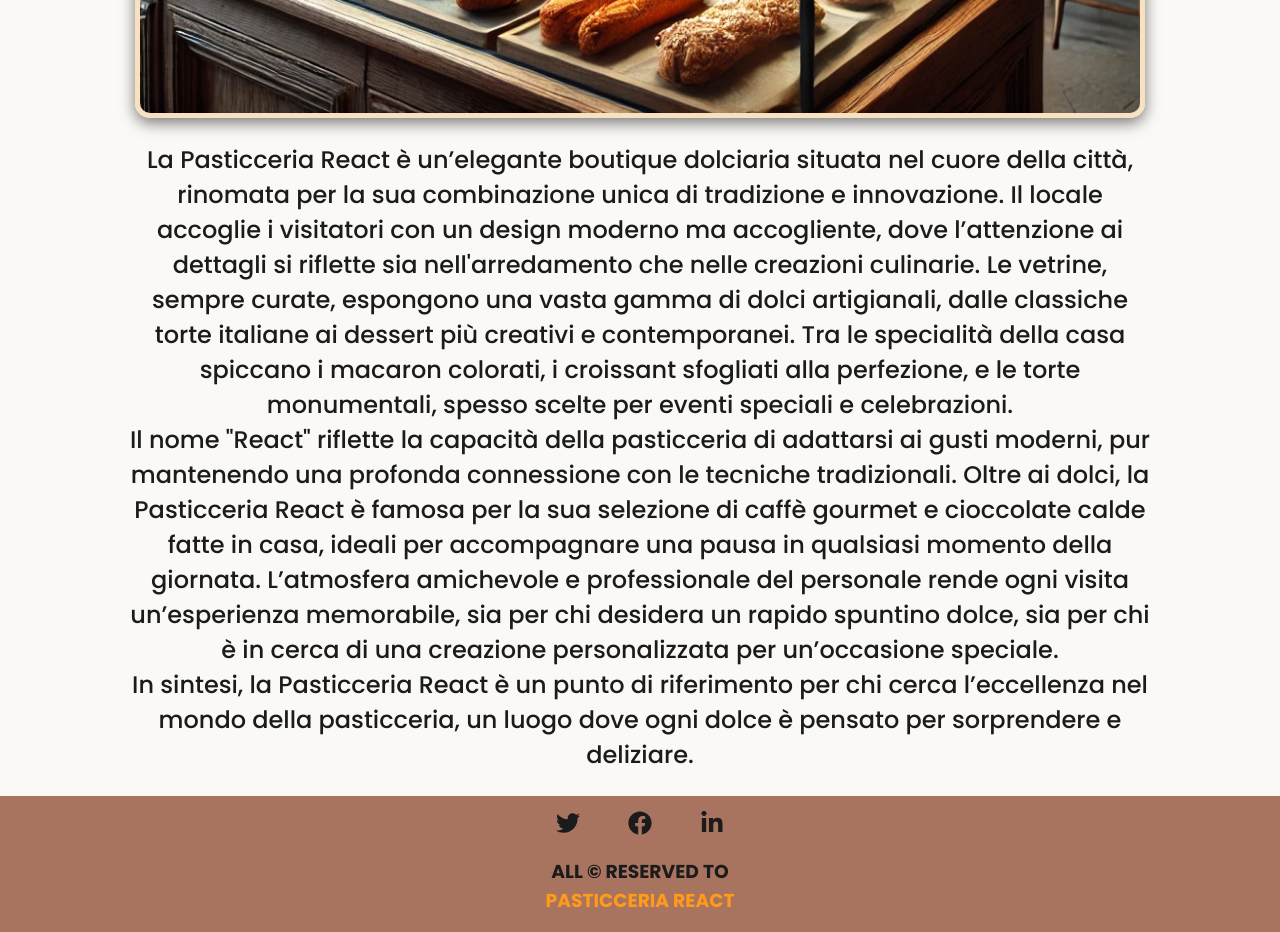
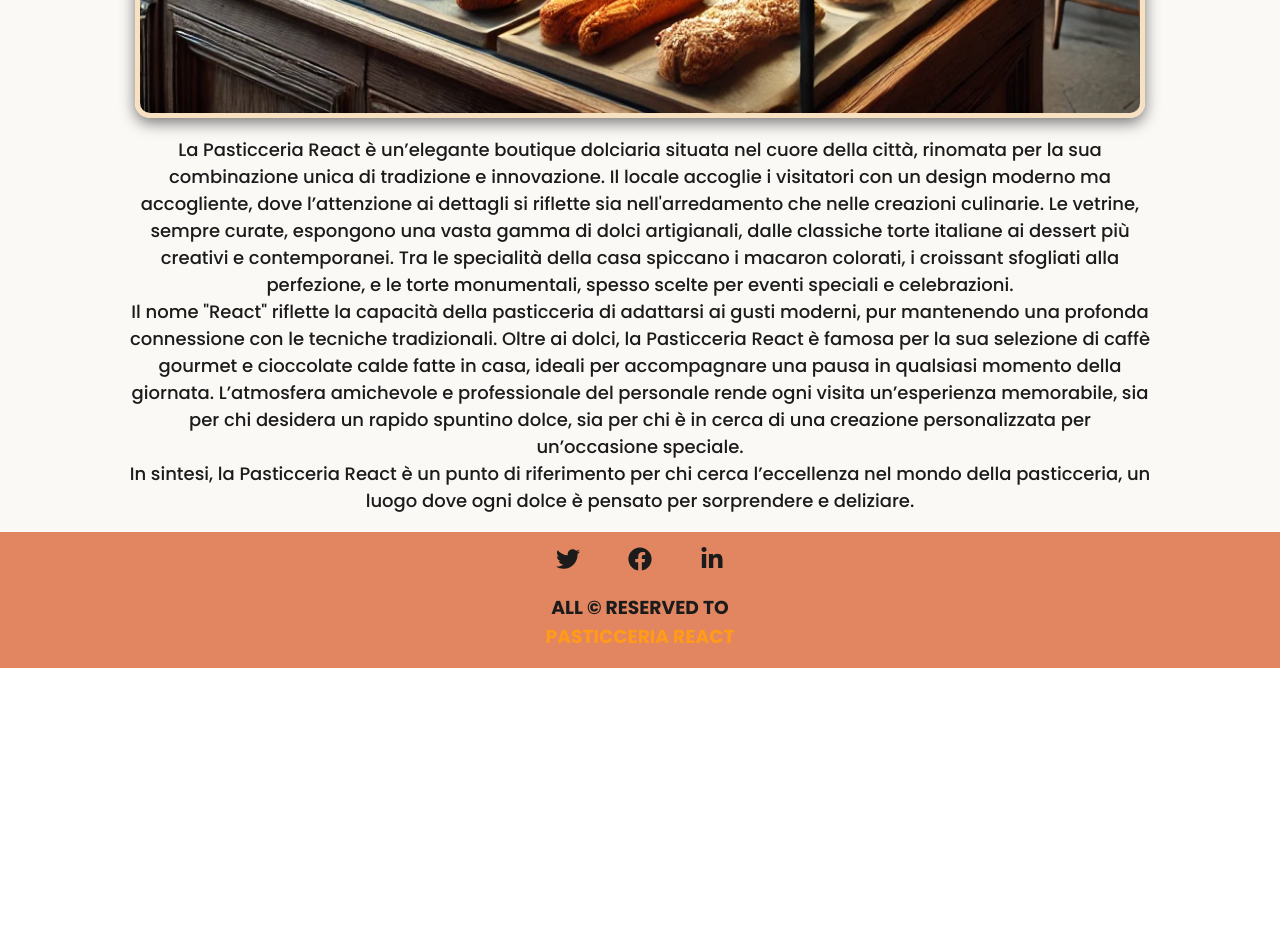
Before and after one commit to Gancone/pasticceria-di-React, a React (Create React App) app: page /chi-siamo in a window 1280 px wide. Shown: the part 1040-1972 px from the top of the page. After the commit the page ends 1708 px from the top, so only its background shows below. Built offline with nearby package versions, Linux system fonts and the light colour scheme.

Commit message:
modifcato marrone e cambiato dimensione font in chi siamo

```diff
--- a/src/index.css
+++ b/src/index.css
@@ -21,7 +21,7 @@
 .light-mode {
     --crema: #F7E1C1;
     --rosa: #F8B195;
-    --marrone: #a8745f;
+    --marrone: #e28662;
     --shadow: 0 5px 15px rgba(0, 0, 0, 0.521);
     transition: var(--main-transition);
     --crema-sporco: #FAF9F6;
@@ -440,7 +440,7 @@ header {
 
 .paragraph-about {
     text-align: center;
-    font-size: 24px;
+    font-size: 18px;
     color: var(--color-text);
 }
 
```
